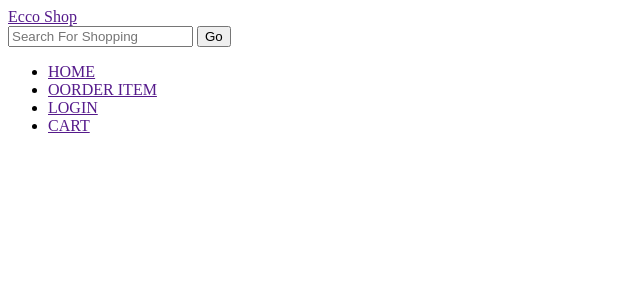
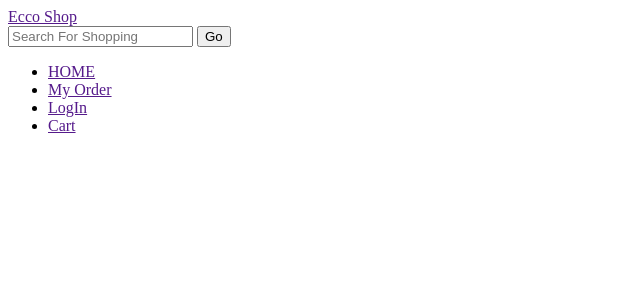
Before and after one commit to sadique-cws/django_ecommerce, a Django app: template templates/base.html in a window 1280 px wide. Shown: the top 300 px of the page, without its empty margins (0-640 px from the left). Run offline with Django 3.2, Linux system fonts and the light colour scheme; the template is opened without the code that fills it, so the values that code supplies are empty.

Commit message:
Navbar Add by MUJAHID

```diff
--- a/templates/base.html
+++ b/templates/base.html
@@ -15,9 +15,9 @@
 
     <ul class="navbar-nav">
         <li class="nav-item"><a href="" class="nav-link">HOME</a></li>
-        <li class="nav-item"><a href="" class="nav-link">OORDER ITEM</a></li>
-        <li class="nav-item"><a href="" class="nav-link">LOGIN</a></li>
-        <li class="nav-item"><a href="" class="nav-link">CART</a></li>
+        <li class="nav-item"><a href="" class="nav-link">My Order</a></li>
+        <li class="nav-item"><a href="" class="nav-link">LogIn</a></li>
+        <li class="nav-item"><a href="" class="nav-link">Cart</a></li>
     </ul>
 </nav>
 </body>
```
